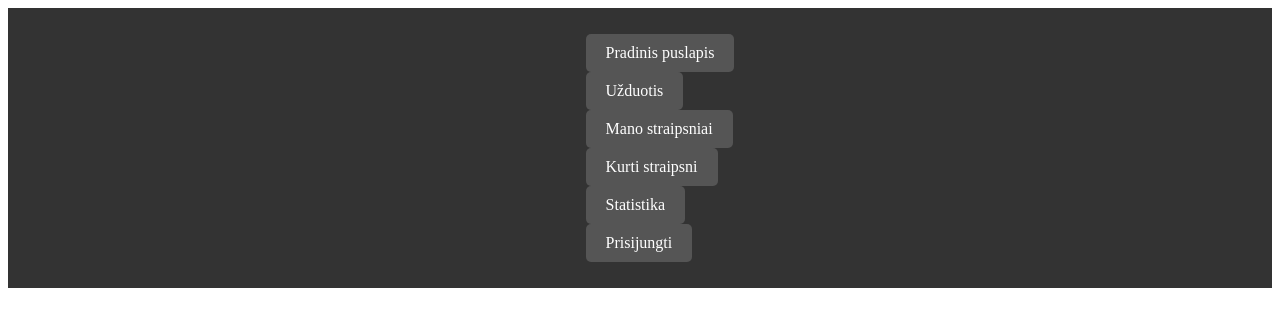
After one commit to simasbra/KTU_Kompiuteriu_Tinklai_ir_Internetines_Technologijos, a PHP site: page /navbar.html in a window 1280 px wide. The commit adds this page. Shown: the top 327 px of the page. Run offline with PHP 8.4, Linux system fonts and the light colour scheme.

Commit message:
IT navbar

```diff
--- /dev/null
+++ b/IT/navbar.html
@@ -0,0 +1,46 @@
+<!DOCTYPE html>
+
+<html>
+	<head>
+		<style>
+		.navbar {
+			display: flex; /* Align items horizontally */
+			justify-content: center; /* Center the list horizontally */
+			padding: 10px;
+			background-color: #333; /* Background color of the navbar */
+		}
+
+		.navbar li {
+			list-style-type: none; /* Remove bullet points */
+			margin: 0 10px; /* Space between buttons */
+		}
+
+		.navbar a {
+			display: inline-block;
+			padding: 10px 20px;
+			color: white; /* Text color */
+			text-decoration: none; /* Remove underline */
+			background-color: #555; /* Button background color */
+			border-radius: 5px; /* Rounded corners */
+		}
+
+		.navbar a:hover {
+			background-color: #777; /* Darker background on hover */
+		}
+		</style>
+	</head>
+
+	<body>
+		<div class="navbar">
+			<ul>
+				<li><a href="index.php">Pradinis puslapis</a></li>
+				<li><a href="uzduotis.html">Užduotis</a></li>
+				<li><a href="">Mano straipsniai</a></li>
+				<li><a href="">Kurti straipsni</a></li>
+				<li><a href="">Statistika</a></li>
+				<li><a href="">Prisijungti</a></li>
+			</ul>
+		</div>
+
+	</body>
+</html>
--- a/IT/uzduotis.html
+++ b/IT/uzduotis.html
@@ -1,4 +1,5 @@
 <!DOCTYPE html>
+
 <html>
 	<head>
 		<title>IT projektas</title>
@@ -6,6 +7,8 @@
 	</head>
 
 	<body>
+		<iframe src="navbar.html" title="navbar"></iframe>
+
 		<div>
 			<p><strong>Pagrindinės funkcijos:</strong></p>
 			<p>Galimybė matyti turini susijusi su asmeninio/profesinio augimo,</p>
@@ -15,6 +18,7 @@
 			<p><strong>Papildomos funkcijos:</strong></p>
 			<p>Statistikos matymas grafikais (stulpeliai ir skrituliné diagrama), kurios 5 temos yra populiariausios</p>
 		</div>
+
 		<div>
 			<button onclick="window.location.href='index.php'">Grįžti</button>
 		</div>
```
Also changed, not shown: IT/index.php (+7 -12 lines), IT/straipsnis.php (+3 -13 lines).
